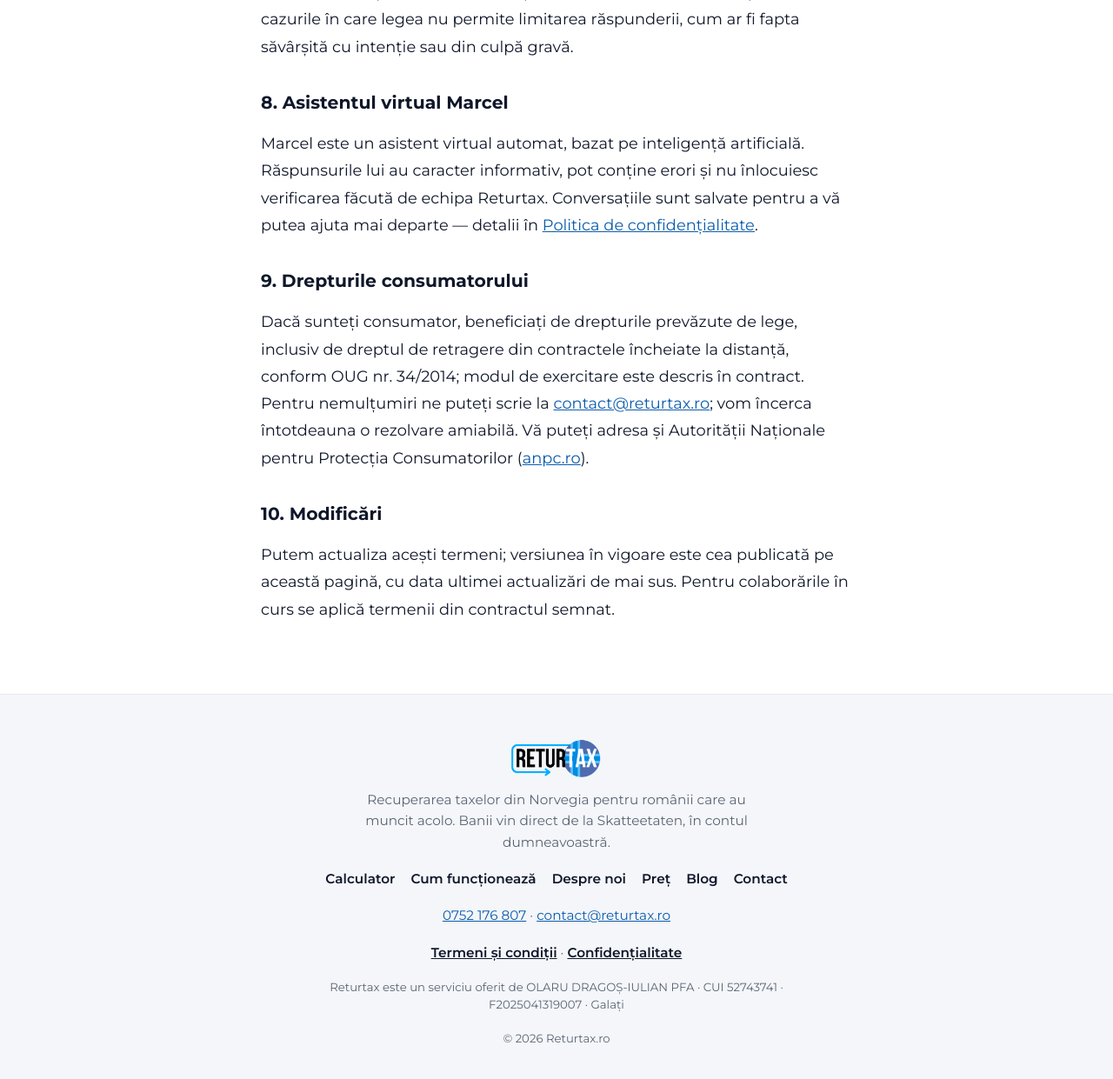
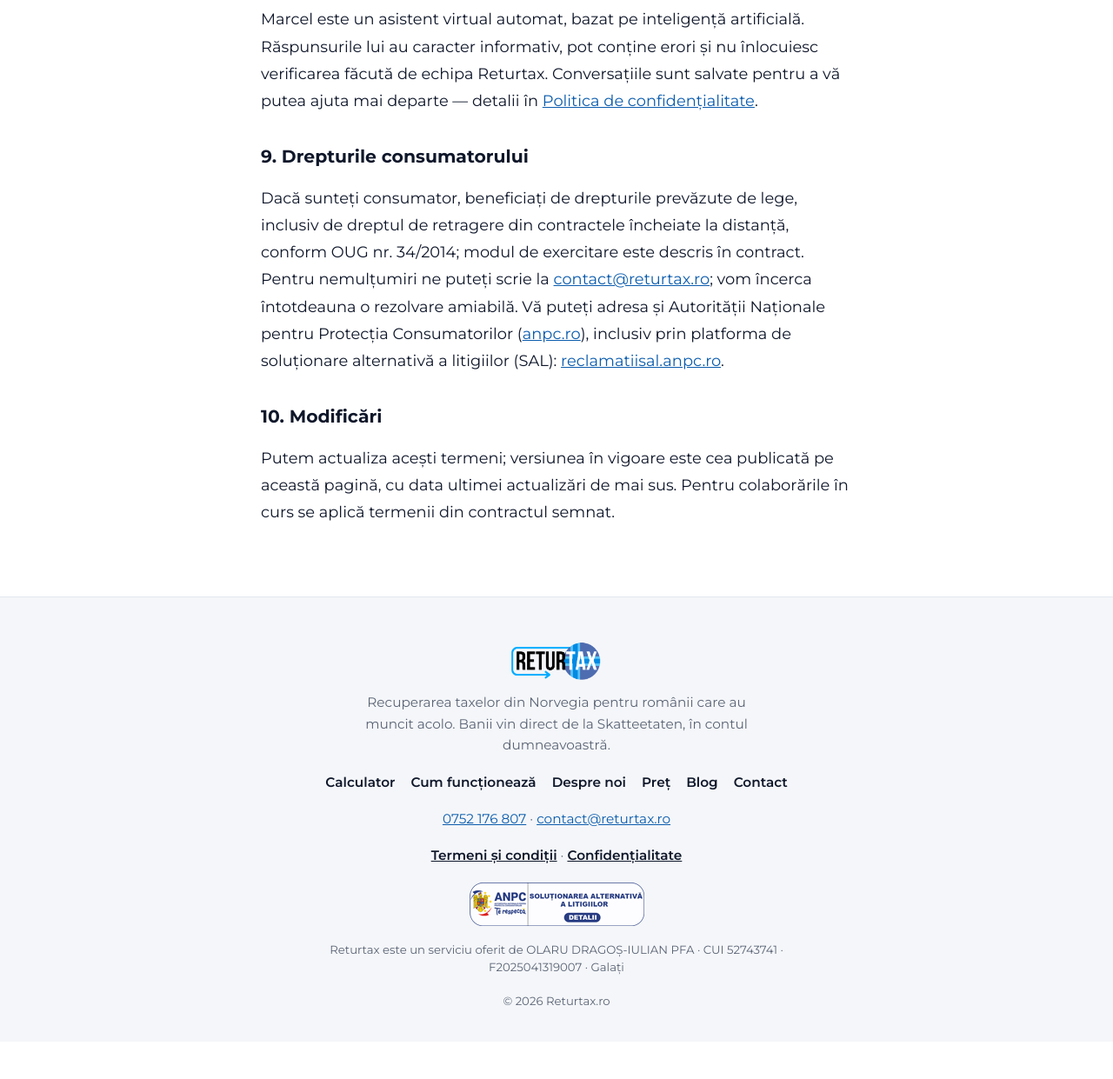
Before and after one commit to autocontracte/returtax, a PHP site: page /termeni/ in a window 1280 px wide. Shown: the part 3003-4244 px from the top of the page at 87% size. After the commit the page ends 4160 px from the top, so only its background shows below. Run offline with PHP 8.4, Linux system fonts and the light colour scheme.

Commit message:
Pictograma ANPC SAL în subsol; fără coduri CAEN; repară lățimea pe telefon
- Textul de acord din formulare, acum într-un span: linkurile spre termeni
  făceau rândul flex mai lat decât ecranul pe telefon.
- Pictograma SAL oficială (Ordinul ANPC 270/2026), cu link spre
  reclamatiisal.anpc.ro; SOL nu se mai afișează.

Co-Authored-By: Claude Opus 5.5 <noreply@anthropic.com>

```diff
--- a/blog/ce-este-d-nummer/index.html
+++ b/blog/ce-este-d-nummer/index.html
@@ -21,7 +21,7 @@
   <link rel="preconnect" href="https://fonts.googleapis.com">
   <link rel="preconnect" href="https://fonts.gstatic.com" crossorigin>
   <link href="https://fonts.googleapis.com/css2?family=Bebas+Neue&family=Montserrat:wght@400;500;600;700&display=swap" rel="stylesheet">
-  <link rel="stylesheet" href="/css/style.css?v=20261009220207">
+  <link rel="stylesheet" href="/css/style.css?v=20261009221023">
   <script type="application/ld+json">
 {
   "@context": "https://schema.org",
@@ -164,11 +164,12 @@
       </nav>
       <p class="footer-contact"><a href="tel:+40752176807">0752 176 807</a> · <a href="mailto:contact@returtax.ro">contact@returtax.ro</a></p>
       <p class="footer-legal"><a href="/termeni/">Termeni și condiții</a> · <a href="/confidentialitate/">Confidențialitate</a></p>
+      <p class="footer-anpc"><a href="https://reclamatiisal.anpc.ro" target="_blank" rel="noopener nofollow"><img src="/assets/anpc-sal.png" width="201" height="50" alt="ANPC – Soluționarea alternativă a litigiilor" loading="lazy"></a></p>
       <p class="footer-company">Returtax este un serviciu oferit de OLARU DRAGOȘ-IULIAN PFA · CUI 52743741 · F2025041319007 · Galați</p>
       <p class="copy"><a href="/admin/" class="copy-link" rel="nofollow">©</a> <span class="year">2026</span> Returtax.ro</p>
     </div>
   </footer>
 
-  <script src="/js/site.js?v=20261009220207"></script>
+  <script src="/js/site.js?v=20261009221023"></script>
 </body>
 </html>
--- a/blog/ce-este-minid/index.html
+++ b/blog/ce-este-minid/index.html
@@ -21,7 +21,7 @@
   <link rel="preconnect" href="https://fonts.googleapis.com">
   <link rel="preconnect" href="https://fonts.gstatic.com" crossorigin>
   <link href="https://fonts.googleapis.com/css2?family=Bebas+Neue&family=Montserrat:wght@400;500;600;700&display=swap" rel="stylesheet">
-  <link rel="stylesheet" href="/css/style.css?v=20261009220207">
+  <link rel="stylesheet" href="/css/style.css?v=20261009221023">
   <script type="application/ld+json">
 {
   "@context": "https://schema.org",
@@ -167,11 +167,12 @@
       </nav>
       <p class="footer-contact"><a href="tel:+40752176807">0752 176 807</a> · <a href="mailto:contact@returtax.ro">contact@returtax.ro</a></p>
       <p class="footer-legal"><a href="/termeni/">Termeni și condiții</a> · <a href="/confidentialitate/">Confidențialitate</a></p>
+      <p class="footer-anpc"><a href="https://reclamatiisal.anpc.ro" target="_blank" rel="noopener nofollow"><img src="/assets/anpc-sal.png" width="201" height="50" alt="ANPC – Soluționarea alternativă a litigiilor" loading="lazy"></a></p>
       <p class="footer-company">Returtax este un serviciu oferit de OLARU DRAGOȘ-IULIAN PFA · CUI 52743741 · F2025041319007 · Galați</p>
       <p class="copy"><a href="/admin/" class="copy-link" rel="nofollow">©</a> <span class="year">2026</span> Returtax.ro</p>
     </div>
   </footer>
 
-  <script src="/js/site.js?v=20261009220207"></script>
+  <script src="/js/site.js?v=20261009221023"></script>
 </body>
 </html>
--- a/blog/cine-poate-recupera-taxele-din-norvegia/index.html
+++ b/blog/cine-poate-recupera-taxele-din-norvegia/index.html
@@ -21,7 +21,7 @@
   <link rel="preconnect" href="https://fonts.googleapis.com">
   <link rel="preconnect" href="https://fonts.gstatic.com" crossorigin>
   <link href="https://fonts.googleapis.com/css2?family=Bebas+Neue&family=Montserrat:wght@400;500;600;700&display=swap" rel="stylesheet">
-  <link rel="stylesheet" href="/css/style.css?v=20261009220207">
+  <link rel="stylesheet" href="/css/style.css?v=20261009221023">
   <script type="application/ld+json">
 {
   "@context": "https://schema.org",
@@ -175,11 +175,12 @@
       </nav>
       <p class="footer-contact"><a href="tel:+40752176807">0752 176 807</a> · <a href="mailto:contact@returtax.ro">contact@returtax.ro</a></p>
       <p class="footer-legal"><a href="/termeni/">Termeni și condiții</a> · <a href="/confidentialitate/">Confidențialitate</a></p>
+      <p class="footer-anpc"><a href="https://reclamatiisal.anpc.ro" target="_blank" rel="noopener nofollow"><img src="/assets/anpc-sal.png" width="201" height="50" alt="ANPC – Soluționarea alternativă a litigiilor" loading="lazy"></a></p>
       <p class="footer-company">Returtax este un serviciu oferit de OLARU DRAGOȘ-IULIAN PFA · CUI 52743741 · F2025041319007 · Galați</p>
       <p class="copy"><a href="/admin/" class="copy-link" rel="nofollow">©</a> <span class="year">2026</span> Returtax.ro</p>
     </div>
   </footer>
 
-  <script src="/js/site.js?v=20261009220207"></script>
+  <script src="/js/site.js?v=20261009221023"></script>
 </body>
 </html>
--- a/blog/index.html
+++ b/blog/index.html
@@ -21,7 +21,7 @@
   <link rel="preconnect" href="https://fonts.googleapis.com">
   <link rel="preconnect" href="https://fonts.gstatic.com" crossorigin>
   <link href="https://fonts.googleapis.com/css2?family=Bebas+Neue&family=Montserrat:wght@400;500;600;700&display=swap" rel="stylesheet">
-  <link rel="stylesheet" href="/css/style.css?v=20261009220207">
+  <link rel="stylesheet" href="/css/style.css?v=20261009221023">
   <script type="application/ld+json">
 {
   "@context": "https://schema.org",
@@ -164,11 +164,12 @@
       </nav>
       <p class="footer-contact"><a href="tel:+40752176807">0752 176 807</a> · <a href="mailto:contact@returtax.ro">contact@returtax.ro</a></p>
       <p class="footer-legal"><a href="/termeni/">Termeni și condiții</a> · <a href="/confidentialitate/">Confidențialitate</a></p>
+      <p class="footer-anpc"><a href="https://reclamatiisal.anpc.ro" target="_blank" rel="noopener nofollow"><img src="/assets/anpc-sal.png" width="201" height="50" alt="ANPC – Soluționarea alternativă a litigiilor" loading="lazy"></a></p>
       <p class="footer-company">Returtax este un serviciu oferit de OLARU DRAGOȘ-IULIAN PFA · CUI 52743741 · F2025041319007 · Galați</p>
       <p class="copy"><a href="/admin/" class="copy-link" rel="nofollow">©</a> <span class="year">2026</span> Returtax.ro</p>
     </div>
   </footer>
 
-  <script src="/js/site.js?v=20261009220207"></script>
+  <script src="/js/site.js?v=20261009221023"></script>
 </body>
 </html>
--- a/confidentialitate/index.html
+++ b/confidentialitate/index.html
@@ -21,7 +21,7 @@
   <link rel="preconnect" href="https://fonts.googleapis.com">
   <link rel="preconnect" href="https://fonts.gstatic.com" crossorigin>
   <link href="https://fonts.googleapis.com/css2?family=Bebas+Neue&family=Montserrat:wght@400;500;600;700&display=swap" rel="stylesheet">
-  <link rel="stylesheet" href="/css/style.css?v=20261009220207">
+  <link rel="stylesheet" href="/css/style.css?v=20261009221023">
   <script type="application/ld+json">
 {
   "@context": "https://schema.org",
@@ -165,11 +165,12 @@
       </nav>
       <p class="footer-contact"><a href="tel:+40752176807">0752 176 807</a> · <a href="mailto:contact@returtax.ro">contact@returtax.ro</a></p>
       <p class="footer-legal"><a href="/termeni/">Termeni și condiții</a> · <a href="/confidentialitate/">Confidențialitate</a></p>
+      <p class="footer-anpc"><a href="https://reclamatiisal.anpc.ro" target="_blank" rel="noopener nofollow"><img src="/assets/anpc-sal.png" width="201" height="50" alt="ANPC – Soluționarea alternativă a litigiilor" loading="lazy"></a></p>
       <p class="footer-company">Returtax este un serviciu oferit de OLARU DRAGOȘ-IULIAN PFA · CUI 52743741 · F2025041319007 · Galați</p>
       <p class="copy"><a href="/admin/" class="copy-link" rel="nofollow">©</a> <span class="year">2026</span> Returtax.ro</p>
     </div>
   </footer>
 
-  <script src="/js/site.js?v=20261009220207"></script>
+  <script src="/js/site.js?v=20261009221023"></script>
 </body>
 </html>
--- a/content/pagini/termeni.html
+++ b/content/pagini/termeni.html
@@ -16,7 +16,6 @@ date: 2026-10-09
   <li>Sediu: jud. Galați, mun. Galați, str. Av. Vasile Craiu nr. 3, bl. N8, sc. 2, et. 1, ap. 28, camera 2</li>
   <li>Telefon: <a href="tel:+40752176807">0752 176 807</a> · E-mail: <a href="mailto:contact@returtax.ro">contact@returtax.ro</a></li>
 </ul>
-<p>Activități autorizate (coduri CAEN): <strong>6310</strong> – Prelucrarea datelor, administrarea paginilor web și activități conexe (activitate principală); <strong>7311</strong> – Activități ale agențiilor de publicitate; <strong>8559</strong> – Alte forme de învățământ n.c.a.; <strong>7491</strong> – Activități de brokeraj în materie de brevete și servicii de marketing.</p>
 
 <h2>2. Ce facem</h2>
 <p>Oferim <strong>ajutor administrativ și organizatoric</strong> persoanelor care au lucrat în Norvegia, pentru procesul prin care pot solicita la Skatteetaten (administrația fiscală norvegiană) recalcularea impozitului și restituirea sumelor reținute în plus. Concret, putem să:</p>
@@ -68,7 +67,7 @@ date: 2026-10-09
 <p>Marcel este un asistent virtual automat, bazat pe inteligență artificială. Răspunsurile lui au caracter informativ, pot conține erori și nu înlocuiesc verificarea făcută de echipa Returtax. Conversațiile sunt salvate pentru a vă putea ajuta mai departe — detalii în <a href="/confidentialitate/">Politica de confidențialitate</a>.</p>
 
 <h2>9. Drepturile consumatorului</h2>
-<p>Dacă sunteți consumator, beneficiați de drepturile prevăzute de lege, inclusiv de dreptul de retragere din contractele încheiate la distanță, conform OUG nr. 34/2014; modul de exercitare este descris în contract. Pentru nemulțumiri ne puteți scrie la <a href="mailto:contact@returtax.ro">contact@returtax.ro</a>; vom încerca întotdeauna o rezolvare amiabilă. Vă puteți adresa și Autorității Naționale pentru Protecția Consumatorilor (<a href="https://anpc.ro" rel="noopener" target="_blank">anpc.ro</a>).</p>
+<p>Dacă sunteți consumator, beneficiați de drepturile prevăzute de lege, inclusiv de dreptul de retragere din contractele încheiate la distanță, conform OUG nr. 34/2014; modul de exercitare este descris în contract. Pentru nemulțumiri ne puteți scrie la <a href="mailto:contact@returtax.ro">contact@returtax.ro</a>; vom încerca întotdeauna o rezolvare amiabilă. Vă puteți adresa și Autorității Naționale pentru Protecția Consumatorilor (<a href="https://anpc.ro" rel="noopener" target="_blank">anpc.ro</a>), inclusiv prin platforma de soluționare alternativă a litigiilor (SAL): <a href="https://reclamatiisal.anpc.ro" rel="noopener" target="_blank">reclamatiisal.anpc.ro</a>.</p>
 
 <h2>10. Modificări</h2>
 <p>Putem actualiza acești termeni; versiunea în vigoare este cea publicată pe această pagină, cu data ultimei actualizări de mai sus. Pentru colaborările în curs se aplică termenii din contractul semnat.</p>
--- a/css/style.css
+++ b/css/style.css
@@ -684,7 +684,10 @@ body.chatting .note { order: 0; }
 .copy { font-size: .78rem; }
 .footer-legal a { color: var(--ink); font-weight: 600; }
 .footer-company { max-width: 40em; font-size: .78rem; line-height: 1.5; }
+.footer-anpc { margin: 4px 0; }
+.footer-anpc img { display: inline-block; vertical-align: middle; height: 50px; width: auto; }
 .consent a, .note a { color: inherit; }
+.consent span { min-width: 0; }
 .legal h2 { font-size: 1.2rem; }
 .copy-link { color: inherit; text-decoration: none; cursor: default; } /* intrarea discretă în panoul de admin */
 
--- a/termeni/index.html
+++ b/termeni/index.html
@@ -21,7 +21,7 @@
   <link rel="preconnect" href="https://fonts.googleapis.com">
   <link rel="preconnect" href="https://fonts.gstatic.com" crossorigin>
   <link href="https://fonts.googleapis.com/css2?family=Bebas+Neue&family=Montserrat:wght@400;500;600;700&display=swap" rel="stylesheet">
-  <link rel="stylesheet" href="/css/style.css?v=20261009220207">
+  <link rel="stylesheet" href="/css/style.css?v=20261009221023">
   <script type="application/ld+json">
 {
   "@context": "https://schema.org",
@@ -117,7 +117,6 @@
   <li>Sediu: jud. Galați, mun. Galați, str. Av. Vasile Craiu nr. 3, bl. N8, sc. 2, et. 1, ap. 28, camera 2</li>
   <li>Telefon: <a href="tel:+40752176807">0752 176 807</a> · E-mail: <a href="mailto:contact@returtax.ro">contact@returtax.ro</a></li>
 </ul>
-<p>Activități autorizate (coduri CAEN): <strong>6310</strong> – Prelucrarea datelor, administrarea paginilor web și activități conexe (activitate principală); <strong>7311</strong> – Activități ale agențiilor de publicitate; <strong>8559</strong> – Alte forme de învățământ n.c.a.; <strong>7491</strong> – Activități de brokeraj în materie de brevete și servicii de marketing.</p>
 
 <h2>2. Ce facem</h2>
 <p>Oferim <strong>ajutor administrativ și organizatoric</strong> persoanelor care au lucrat în Norvegia, pentru procesul prin care pot solicita la Skatteetaten (administrația fiscală norvegiană) recalcularea impozitului și restituirea sumelor reținute în plus. Concret, putem să:</p>
@@ -169,7 +168,7 @@
 <p>Marcel este un asistent virtual automat, bazat pe inteligență artificială. Răspunsurile lui au caracter informativ, pot conține erori și nu înlocuiesc verificarea făcută de echipa Returtax. Conversațiile sunt salvate pentru a vă putea ajuta mai departe — detalii în <a href="/confidentialitate/">Politica de confidențialitate</a>.</p>
 
 <h2>9. Drepturile consumatorului</h2>
-<p>Dacă sunteți consumator, beneficiați de drepturile prevăzute de lege, inclusiv de dreptul de retragere din contractele încheiate la distanță, conform OUG nr. 34/2014; modul de exercitare este descris în contract. Pentru nemulțumiri ne puteți scrie la <a href="mailto:contact@returtax.ro">contact@returtax.ro</a>; vom încerca întotdeauna o rezolvare amiabilă. Vă puteți adresa și Autorității Naționale pentru Protecția Consumatorilor (<a href="https://anpc.ro" rel="noopener" target="_blank">anpc.ro</a>).</p>
+<p>Dacă sunteți consumator, beneficiați de drepturile prevăzute de lege, inclusiv de dreptul de retragere din contractele încheiate la distanță, conform OUG nr. 34/2014; modul de exercitare este descris în contract. Pentru nemulțumiri ne puteți scrie la <a href="mailto:contact@returtax.ro">contact@returtax.ro</a>; vom încerca întotdeauna o rezolvare amiabilă. Vă puteți adresa și Autorității Naționale pentru Protecția Consumatorilor (<a href="https://anpc.ro" rel="noopener" target="_blank">anpc.ro</a>), inclusiv prin platforma de soluționare alternativă a litigiilor (SAL): <a href="https://reclamatiisal.anpc.ro" rel="noopener" target="_blank">reclamatiisal.anpc.ro</a>.</p>
 
 <h2>10. Modificări</h2>
 <p>Putem actualiza acești termeni; versiunea în vigoare este cea publicată pe această pagină, cu data ultimei actualizări de mai sus. Pentru colaborările în curs se aplică termenii din contractul semnat.</p>
@@ -192,11 +191,12 @@
       </nav>
       <p class="footer-contact"><a href="tel:+40752176807">0752 176 807</a> · <a href="mailto:contact@returtax.ro">contact@returtax.ro</a></p>
       <p class="footer-legal"><a href="/termeni/">Termeni și condiții</a> · <a href="/confidentialitate/">Confidențialitate</a></p>
+      <p class="footer-anpc"><a href="https://reclamatiisal.anpc.ro" target="_blank" rel="noopener nofollow"><img src="/assets/anpc-sal.png" width="201" height="50" alt="ANPC – Soluționarea alternativă a litigiilor" loading="lazy"></a></p>
       <p class="footer-company">Returtax este un serviciu oferit de OLARU DRAGOȘ-IULIAN PFA · CUI 52743741 · F2025041319007 · Galați</p>
       <p class="copy"><a href="/admin/" class="copy-link" rel="nofollow">©</a> <span class="year">2026</span> Returtax.ro</p>
     </div>
   </footer>
 
-  <script src="/js/site.js?v=20261009220207"></script>
+  <script src="/js/site.js?v=20261009221023"></script>
 </body>
 </html>
```
Also changed, not shown: index.html (+7 -6 lines), assets/anpc-sal.png (added), 1 other file.
